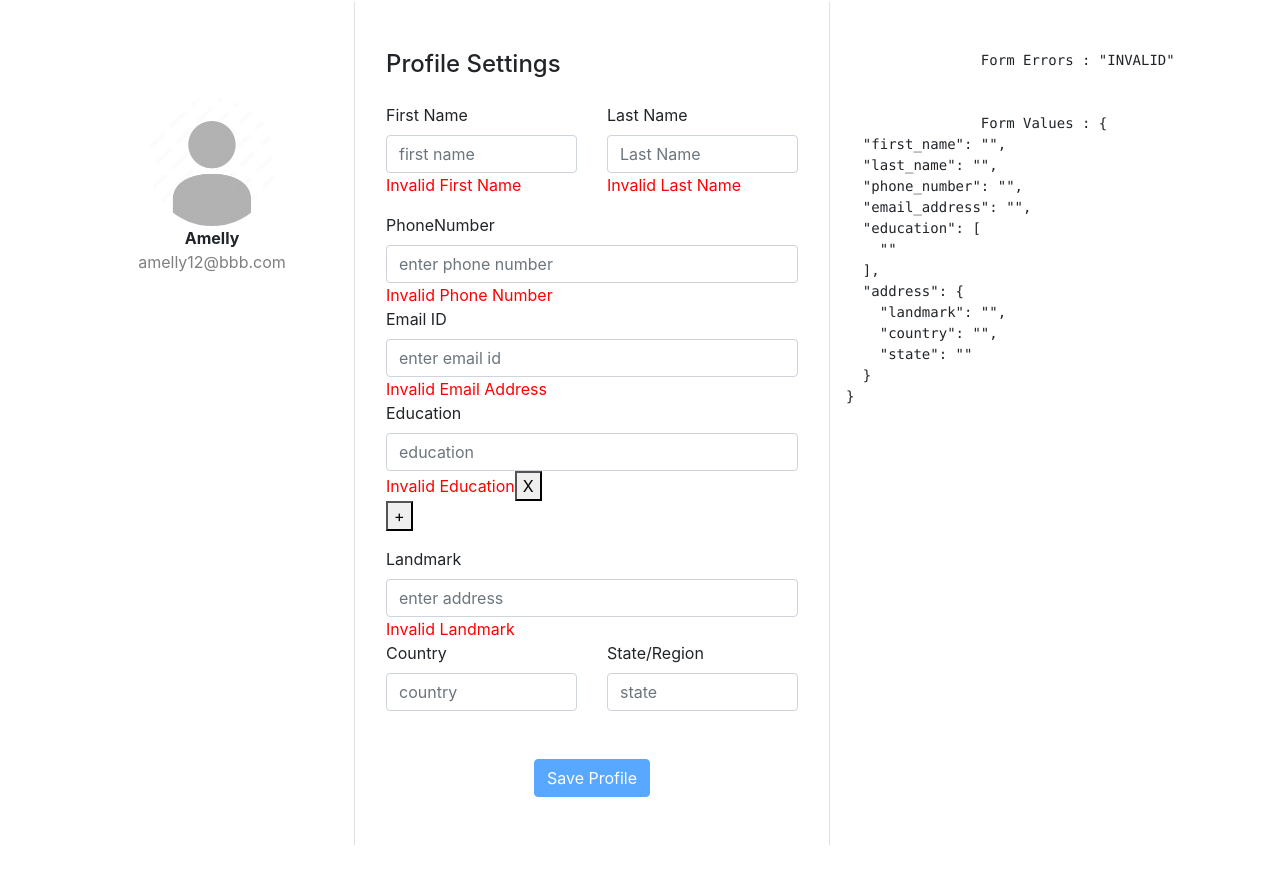
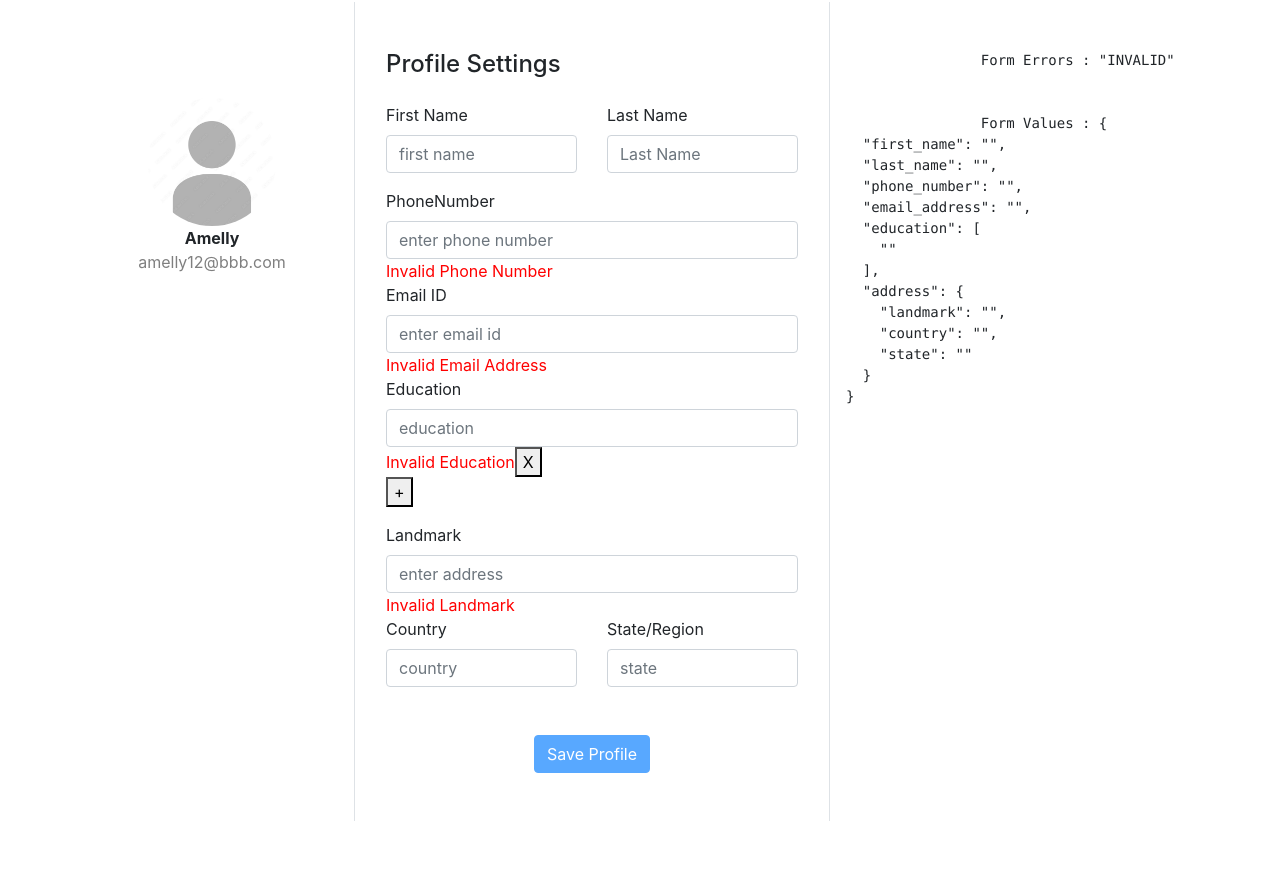
Before and after one commit to girishsalaskar/expenses-manager, an Angular app: page / in a window 1280 px wide. Shown: the part 1022-1905 px from the top of the page. Built offline with nearby package versions, Linux system fonts and the light colour scheme.

Commit message:
Add touched condition

```diff
--- a/src/app/sample-profile-form/sample-profile-form.component.html
+++ b/src/app/sample-profile-form/sample-profile-form.component.html
@@ -15,12 +15,12 @@
                     <div class="row mt-2">
                         <div class="col-md-6"><label class="labels">First Name</label><input type="text"
                                 formControlName="first_name" class="form-control" placeholder="first name" value="">
-                            <span style="color:red" *ngIf="userProfile.controls['first_name'].errors">Invalid First
+                            <span style="color:red" *ngIf="userProfile.controls['first_name'].touched && userProfile.controls['first_name'].errors">Invalid First
                                 Name</span>
                         </div>
                         <div class="col-md-6"><label class="labels">Last Name</label><input type="text"
                                 formControlName="last_name" class="form-control" value="" placeholder="Last Name">
-                            <span style="color:red" *ngIf="userProfile.controls['last_name'].errors">Invalid Last
+                            <span style="color:red" *ngIf="userProfile.controls['last_name'].touched && userProfile.controls['last_name'].errors">Invalid Last
                                 Name</span>
                         </div>
                     </div>
```
